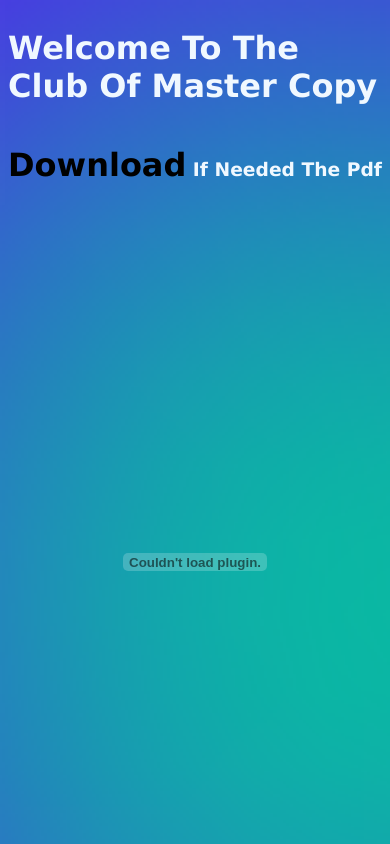
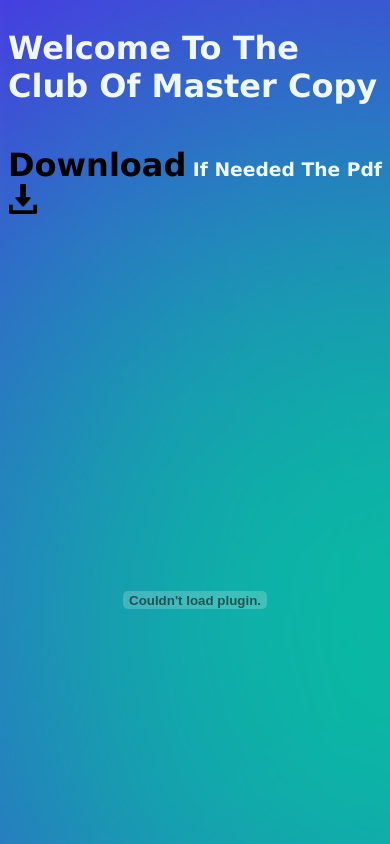
Before and after one commit to HariKarumuri/master-of-copy, a plain HTML site: page index.html in a window 390 px wide. Shown: the top 844 px of the page. Drawn offline with Linux system fonts and the light colour scheme.

Commit message:
added download button for phones

```diff
--- a/index.html
+++ b/index.html
@@ -9,7 +9,8 @@
 </head>
 <body>
   <h1>welcome to the club of master copy </h1>
-  <h3><span> download</span>  if needed the pdf </h3>
+  <h3><span> download</span>  if needed the pdf <a href="./EDIT.pdf" download><i><img src="./download (8).png" height="30px" width="30px" class="red"></i></a></h3>
+
 
   <embed src="./EDIT.pdf" class="pdf">
 
--- a/style.css
+++ b/style.css
@@ -21,7 +21,7 @@ span{
   color: black;
   font-size: 2rem;
 }
-.red{
+.red,i{
   color: red;
   font-size: 2rem;
 }
```
Also changed, not shown: download (8).png (added).
